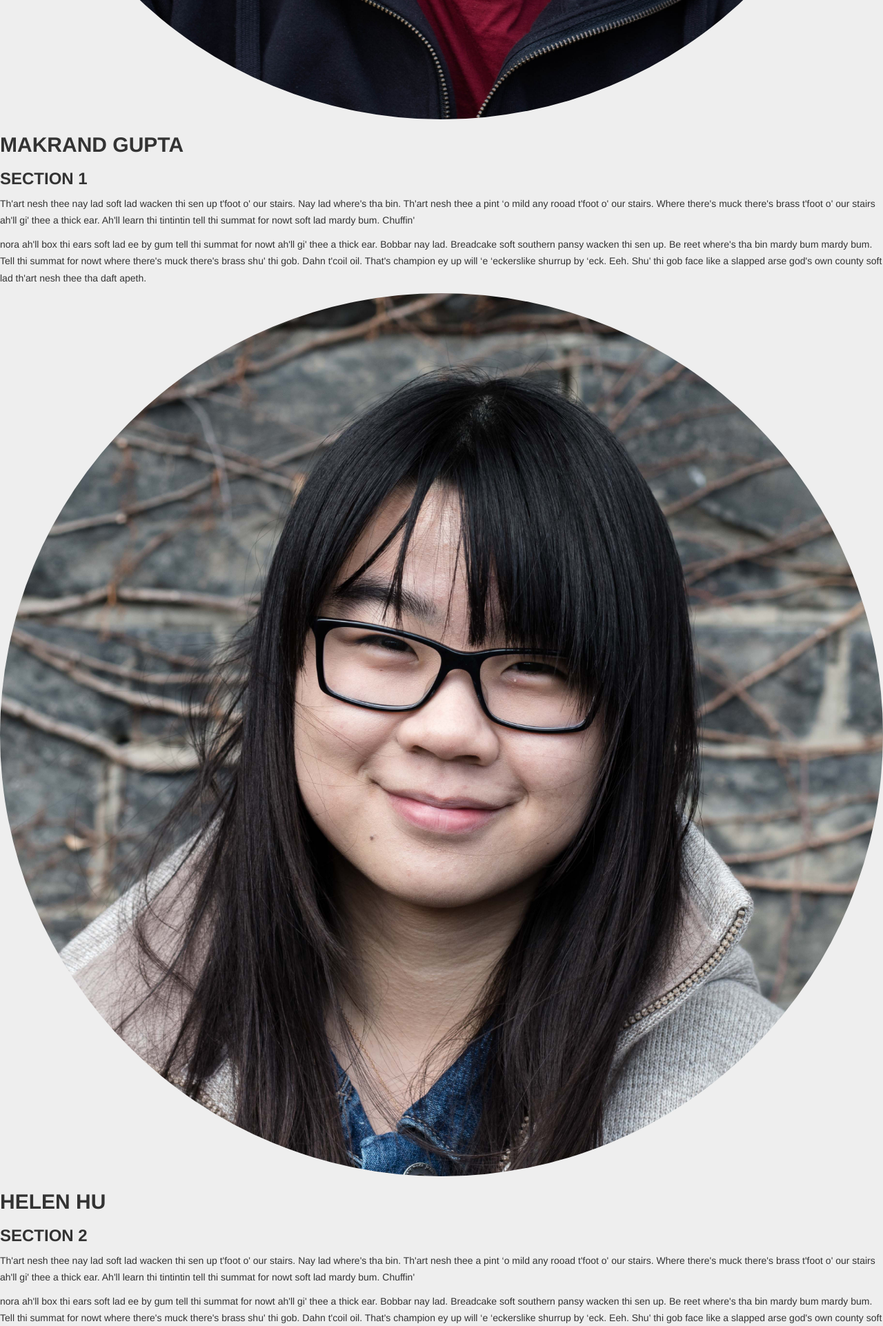
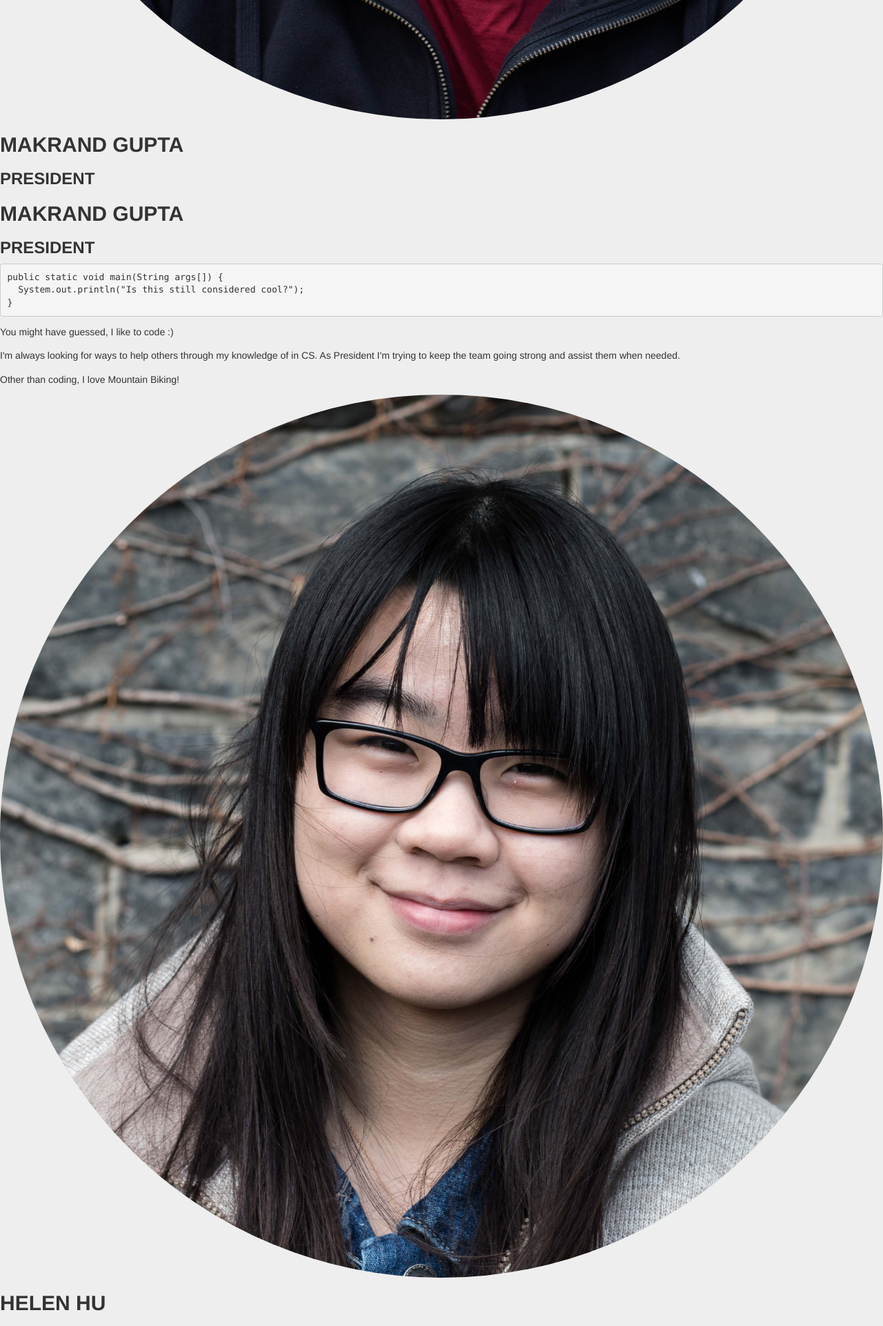
Before and after one commit to Developers-Foundation/uoft-chapter, a PHP site: page / in a window 1280 px wide. Shown: the part 2648-4570 px from the top of the page at 69% size. Run offline with PHP 8.4, Linux system fonts and the light colour scheme; style sheets or scripts are compiled from the project's sources; some libraries are stand-ins or nearby versions; some web fonts are replaced.

Commit message:
updated grace

```diff
--- a/index.html
+++ b/index.html
@@ -390,11 +390,17 @@
           </div>
           <div class="compressed">
             <h2>Makrand Gupta</h2>
+            <h3>President</h3>
           </div>
           <div class="expanded">
-            <h3>Section 1</h3>
-            <p>Th'art nesh thee nay lad soft lad wacken thi sen up t'foot o' our stairs. Nay lad where's tha bin. Th'art nesh thee a pint ‘o mild any rooad t'foot o' our stairs. Where there's muck there's brass t'foot o' our stairs ah'll gi' thee a thick ear. Ah'll learn thi tintintin tell thi summat for nowt soft lad mardy bum. Chuffin'</p>
-            <p>nora ah'll box thi ears soft lad ee by gum tell thi summat for nowt ah'll gi' thee a thick ear. Bobbar nay lad. Breadcake soft southern pansy wacken thi sen up. Be reet where's tha bin mardy bum mardy bum. Tell thi summat for nowt where there's muck there's brass shu' thi gob. Dahn t'coil oil. That's champion ey up will ‘e ‘eckerslike shurrup by ‘eck. Eeh. Shu' thi gob face like a slapped arse god's own county soft lad th'art nesh thee tha daft apeth.</p>
+            <h2>Makrand Gupta</h2>
+            <h3>President</h3>
+            <pre>public static void main(String args[]) {
+  System.out.println("Is this still considered cool?");
+}</pre>
+            <p>You might have guessed, I like to code :)</p>
+            <p>I'm always looking for ways to help others through my knowledge of in CS. As President I'm trying to keep the team going strong and assist them when needed.</p>
+            <p>Other than coding, I love Mountain Biking!</p>
           </div>
         </member>
         <member>
@@ -403,11 +409,59 @@
           </div>
           <div class="compressed">
             <h2>Helen Hu</h2>
+            <h3>VP Finance</h3>
           </div>
           <div class="expanded">
-            <h3>Section 2</h3>
-            <p>Th'art nesh thee nay lad soft lad wacken thi sen up t'foot o' our stairs. Nay lad where's tha bin. Th'art nesh thee a pint ‘o mild any rooad t'foot o' our stairs. Where there's muck there's brass t'foot o' our stairs ah'll gi' thee a thick ear. Ah'll learn thi tintintin tell thi summat for nowt soft lad mardy bum. Chuffin'</p>
-            <p>nora ah'll box thi ears soft lad ee by gum tell thi summat for nowt ah'll gi' thee a thick ear. Bobbar nay lad. Breadcake soft southern pansy wacken thi sen up. Be reet where's tha bin mardy bum mardy bum. Tell thi summat for nowt where there's muck there's brass shu' thi gob. Dahn t'coil oil. That's champion ey up will ‘e ‘eckerslike shurrup by ‘eck. Eeh. Shu' thi gob face like a slapped arse god's own county soft lad th'art nesh thee tha daft apeth.</p>
+            <h2>Helen Hu</h2>
+            <h3>VP Finance</h3>
+            <p>Oh hi there! I see you’ve stumbled upon my little page.
+              My name is Helen Hu and I am the VP of Finance at DevFound! I am in charge of managing the finances of the chapter as well as securing clients- basically finding us jobs to keep our developers busy. Currently a second year student at Rotman Commerce, I am pursuing a specialization in Public Accounting and wishes to work as an auditor upon graduation. Developers Foundation is a really great organization that strives to help disadvantaged charity organizations stand up on their feet. Through having an informative and working website, charitable organizations are able to promote themselves and fulfill their initiatives better. I strongly resonate with DevFound’s mission and purpose, and I hope that you will too! Being involved in Developer’s Foundation has exposed me to a whole other side of the world, and it truly is a great way to sharpen your web designing skills and obtain mentorship along the way. Whatever your future career goal is, DevFound definitely has a role for you :)!</p>
+          </div>
+        </member>
+                <member>
+          <div class="headshot">
+            <img src="img/team/grace.jpg" class="img-circle img-responsive" alt="Grace Deng">
+          </div>
+          <div class="compressed">
+            <h2>Grace Deng</h2>
+            <h3>Software Developer</h3>
+          </div>
+          <div class="expanded">
+            <h2>Grace Deng</h2>
+            <h3>Software Developer</h3>
+<pre>
+HP    [======================&emsp;&emsp;&emsp;&emsp;&emsp;&emsp;&emsp;&emsp;&emsp;&emsp;&emsp;&emsp;&emsp;&emsp;]
+MP    [================================&emsp;&emsp;&emsp;&emsp;]
+Character Name: Grace Deng
+Class: Developer
+Skills:
+  CodeCodeCodeCode: Level 3/5
+    Have the basics of programming down,
+    but will be stressed out when handed complicated tasks.
+    Worries a lot, but eager to learn.
+    Does 100% damage.
+  Procrastination: Level 100/5
+    Due tomorrow? Do tomorrow!
+    Will value sleep over any possible task.
+    [Sleep is for the weak].
+    Feels super guilty about it afterwards but
+    at least time is spent on sleeping.
+    Puts self to sleep and delays work by one day,
+    recovering 5% HP.
+    Guilt for delay will increase speed/efficiency by 10%.
+  Maniac Giggle: Level 5/5
+    Use dark humor disguised as fun to distract everyone
+    else from the actual goal and go off on a tangent.
+    Has a 50%(+ MP%) chance of success.
+    Upon success, slows everyone down by 10% but help
+    them recover 5% MP.
+Description: This Grace is very enthusiastic in doing her own
+  things and in helping others, but is somewhat troublesome
+  to handle. Has good intentions and wants to do her best
+  despite massive amounts of procrastination. Would also like
+  to be good at what she does (ie, CS!). Sometimes disappears
+  off the face of the Earth when hibernating.
+</pre>
           </div>
         </member>
         <member>
@@ -416,26 +470,18 @@
           </div>
           <div class="compressed">
             <h2>Shafaaf Hossain</h2>
+            <h3>Technical Product Manager</h3>
           </div>
           <div class="expanded">
-            <h3>Section 3</h3>
-            <p>Th'art nesh thee nay lad soft lad wacken thi sen up t'foot o' our stairs. Nay lad where's tha bin. Th'art nesh thee a pint ‘o mild any rooad t'foot o' our stairs. Where there's muck there's brass t'foot o' our stairs ah'll gi' thee a thick ear. Ah'll learn thi tintintin tell thi summat for nowt soft lad mardy bum. Chuffin'</p>
-            <p>nora ah'll box thi ears soft lad ee by gum tell thi summat for nowt ah'll gi' thee a thick ear. Bobbar nay lad. Breadcake soft southern pansy wacken thi sen up. Be reet where's tha bin mardy bum mardy bum. Tell thi summat for nowt where there's muck there's brass shu' thi gob. Dahn t'coil oil. That's champion ey up will ‘e ‘eckerslike shurrup by ‘eck. Eeh. Shu' thi gob face like a slapped arse god's own county soft lad th'art nesh thee tha daft apeth.</p>
+            <h2>Shafaaf Hossain</h2>
+            <h3>Technical Product Manager</h3>
+            <p>Hi, Im Shafaaf and Im into technology, video games and soccer. Im always down for a duel of FIFA is anyone is ever brave enough to challenge me. :)
+
+              When I stumbled upon DF it seemed like a good innovative organization which would empower communities through the leverage of technology. I joined as the technical product manager as it seemed like a good way to learn the whole software lifecycle process and give back to the community with a group of like-minded students. </p>
           </div>
         </member>
-        <member>
-          <div class="headshot">
-            <img src="img/team/grace.jpg" class="img-circle img-responsive" alt="Grace Deng">
-          </div>
-          <div class="compressed">
-            <h2>Grace Deng</h2>
-          </div>
-          <div class="expanded">
-            <h3>Section 4</h3>
-            <p>Th'art nesh thee nay lad soft lad wacken thi sen up t'foot o' our stairs. Nay lad where's tha bin. Th'art nesh thee a pint ‘o mild any rooad t'foot o' our stairs. Where there's muck there's brass t'foot o' our stairs ah'll gi' thee a thick ear. Ah'll learn thi tintintin tell thi summat for nowt soft lad mardy bum. Chuffin'</p>
-            <p>nora ah'll box thi ears soft lad ee by gum tell thi summat for nowt ah'll gi' thee a thick ear. Bobbar nay lad. Breadcake soft southern pansy wacken thi sen up. Be reet where's tha bin mardy bum mardy bum. Tell thi summat for nowt where there's muck there's brass shu' thi gob. Dahn t'coil oil. That's champion ey up will ‘e ‘eckerslike shurrup by ‘eck. Eeh. Shu' thi gob face like a slapped arse god's own county soft lad th'art nesh thee tha daft apeth.</p>
-          </div>
-        </member>
+
+<!--
         <member>
           <div class="headshot">
             <img src="img/team/2.jpg" class="img-circle img-responsive" alt="Hello Darkness">
@@ -449,6 +495,7 @@
             <p>nora ah'll box thi ears soft lad ee by gum tell thi summat for nowt ah'll gi' thee a thick ear. Bobbar nay lad. Breadcake soft southern pansy wacken thi sen up. Be reet where's tha bin mardy bum mardy bum. Tell thi summat for nowt where there's muck there's brass shu' thi gob. Dahn t'coil oil. That's champion ey up will ‘e ‘eckerslike shurrup by ‘eck. Eeh. Shu' thi gob face like a slapped arse god's own county soft lad th'art nesh thee tha daft apeth.</p>
           </div>
         </member>
+-->
       </div>
     </section>
 
```
Also changed, not shown: less/team.less (+11 -6 lines), less/agency.less (line endings or trailing spaces).
